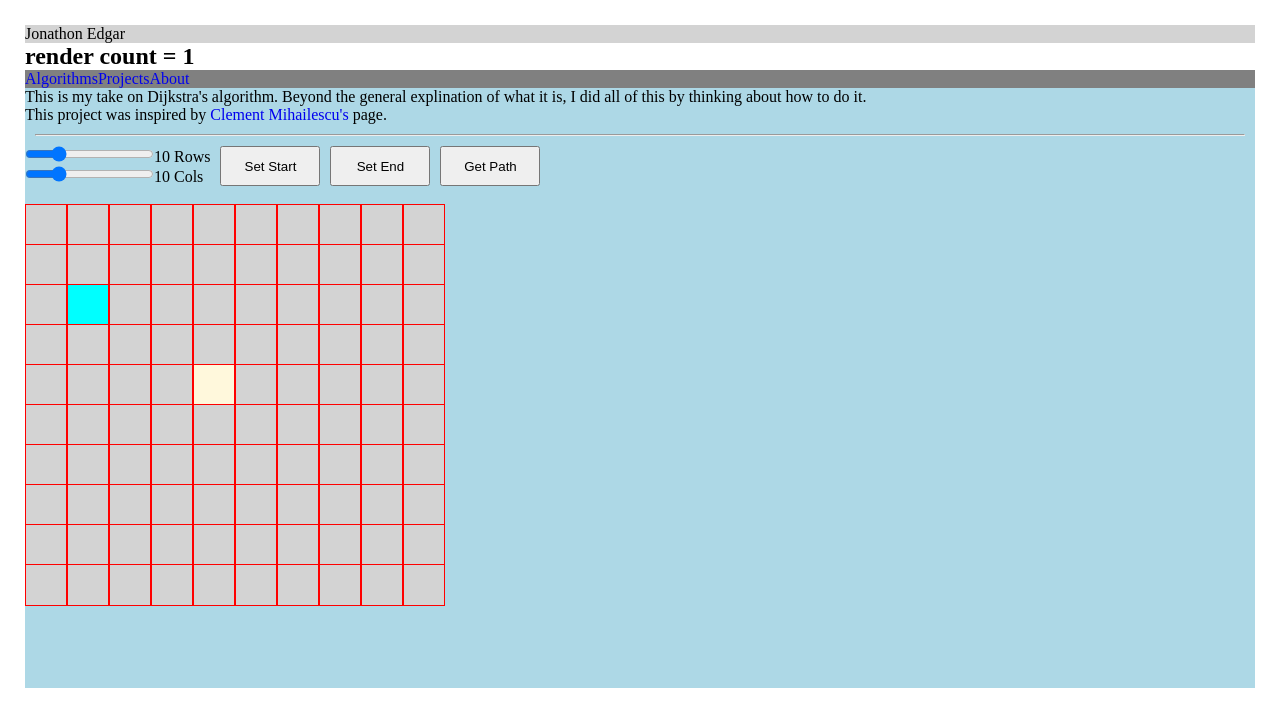
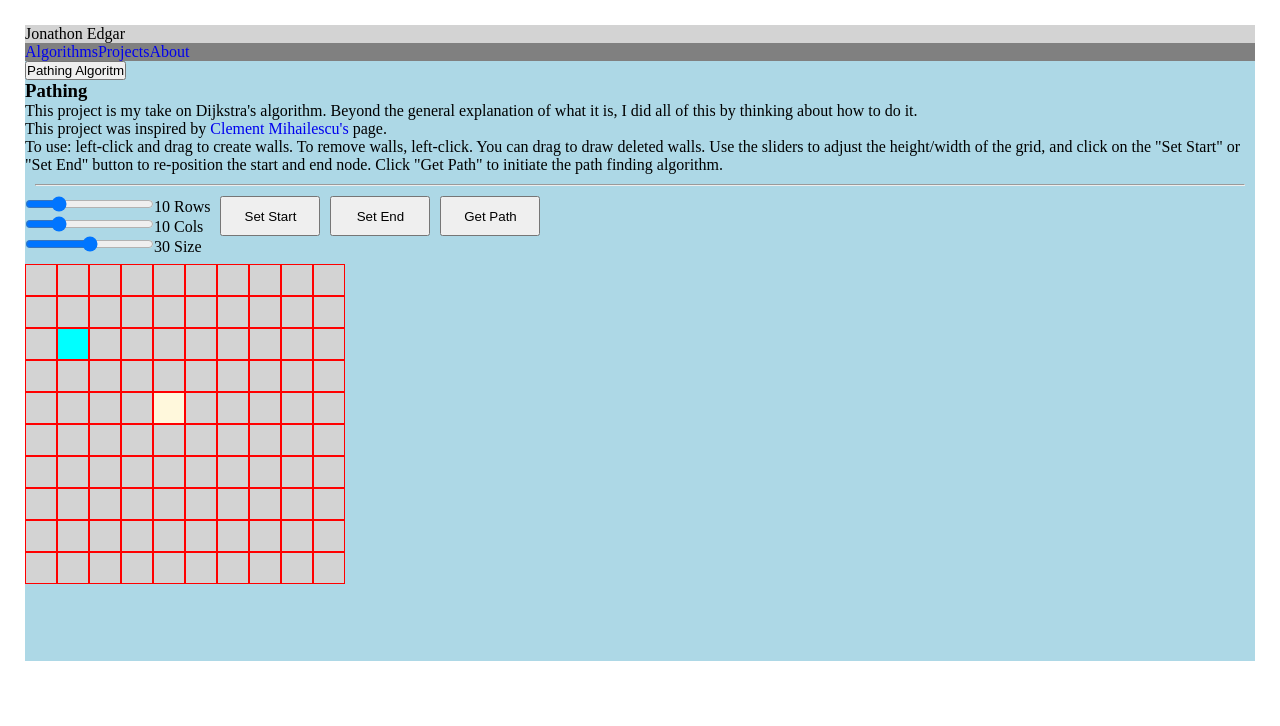
Before and after one commit to JPEdgar/Jon-Edgar.github.io, a React (Create React App) app: page / in a window 1280 px wide. Shown: the top 726 px of the page. Built offline with nearby package versions, Linux system fonts and the light colour scheme.

Commit message:
4/22/21, scaling works.  Still need to get reset done.  Now working on getting state to global state/context.

```diff
--- a/src/App.js
+++ b/src/App.js
@@ -1,4 +1,3 @@
-import { useEffect, useState } from "react";
 import { BrowserRouter as Router, Switch, Route, Link } from "react-router-dom";
 
 import Algos from "./pages/Algos.jsx";
@@ -8,15 +7,9 @@ import About from "./pages/About";
 import "./styles.css";
 
 export default function App() {
-  const [renderCount, setRenderCount] = useState(0);
-  useEffect(() => {
-    setRenderCount((curr) => curr + 1);
-  }, []);
-
   return (
     <>
       <header>Jonathon Edgar</header>
-      <h2>render count = {renderCount}</h2>
       <Router>
         <nav>
           <ul>
--- a/src/components/MyPath/MyPath.jsx
+++ b/src/components/MyPath/MyPath.jsx
@@ -9,8 +9,9 @@ export default function MyPath() {
   return (
     <div>
       <p>
-        This is my take on Dijkstra's algorithm. Beyond the general explination
-        of what it is, I did all of this by thinking about how to do it.
+        This project is my take on Dijkstra's algorithm. Beyond the general
+        explanation of what it is, I did all of this by thinking about how to do
+        it.
       </p>
       <p>
         This project was inspired by{" "}
@@ -23,6 +24,13 @@ export default function MyPath() {
         </a>{" "}
         page.
       </p>
+      <p>
+        To use: left-click and drag to create walls. To remove walls,
+        left-click. You can drag to draw deleted walls. Use the sliders to
+        adjust the height/width of the grid, and click on the "Set Start" or
+        "Set End" button to re-position the start and end node. Click "Get Path"
+        to initiate the path finding algorithm.
+      </p>
       <hr style={{ margin: "10px" }} />
       <GridProvider>
         <Grid />
--- a/src/components/MyPath/components/BuildGrid.jsx
+++ b/src/components/MyPath/components/BuildGrid.jsx
@@ -37,9 +37,9 @@ export default function BuildGrid(state) {
         was-visited={wasVisited.toString()}
         className={nodeClass}
         style={{
-          height: "40px",
-          width: "40px",
-          border: "1px solid red",
+          height: state.cellSize,
+          width: state.cellSize,
+          border: `${state.stroke}px solid red`,
         }}
       >
         {/* {col}, {row} */}
--- a/src/components/MyPath/components/Grid.jsx
+++ b/src/components/MyPath/components/Grid.jsx
@@ -15,11 +15,11 @@ export default function Grid() {
   const [start, setStart] = useState(false);
   const [end, setEnd] = useState(false);
   const [startAnim, setStartAnim] = useState(false);
-  const animDelay = 50;
+  const [disableUI, setDisableUI] = useState(false);
+  const animDelay = 30;
   let searchNode = [];
   let isSearching = false;
   let searchArray = [];
-  const [disableUI, setDisableUI] = useState(false);
 
   // const [mouseDown, setMouseDown] = useState(false); // To keep code organized for what is mine and what isn't, this is only a reference but defined below
   const [drawWall, setDrawWall] = useState(false);
@@ -28,7 +28,13 @@ export default function Grid() {
   useEffect(() => {
     setGrid(BuildGrid(state));
     // eslint-disable-next-line
-  }, [state.numRows, state.numCols, state.startPos, state.endPos]);
+  }, [
+    state.numRows,
+    state.numCols,
+    state.startPos,
+    state.endPos,
+    state.cellSize,
+  ]);
 
   // AnimatedSearchNodes()
   useEffect(() => {
@@ -290,11 +296,12 @@ export default function Grid() {
   return (
     <>
       <section style={{ display: "flex" }}>
-        <div>
+        <div style={{ height: "50px" }}>
           <SlideBar
             enable={disableUI}
             id={1}
             label="Rows"
+            min={4}
             max={30}
             value={state.numRows}
             callback={state.numRows}
@@ -303,9 +310,19 @@ export default function Grid() {
             enable={disableUI}
             id={2}
             label="Cols"
+            min={4}
             max={30}
             value={state.numCols}
             callback={state.numCols}
+          />
+          <SlideBar
+            enable={disableUI}
+            id={3}
+            label="Size"
+            min={20}
+            max={40}
+            value={state.cellSize}
+            callback={state.cellSize}
           />
         </div>
 
@@ -366,7 +383,6 @@ export default function Grid() {
               style={{
                 display: "flex",
                 flexDirection: "row",
-                height: "40px",
               }}
             >
               {rows.map((cell) => {
--- a/src/components/MyPath/components/GridSettings.jsx
+++ b/src/components/MyPath/components/GridSettings.jsx
@@ -2,6 +2,7 @@ export const GridDetails = {
   numRows: 10,
   numCols: 10,
   cellSize: 30,
+  stroke: 0.75,
 };
 
 export const StartNode = {
--- a/src/components/MyPath/components/SlideBar.jsx
+++ b/src/components/MyPath/components/SlideBar.jsx
@@ -4,13 +4,15 @@
 import React, { useContext } from "react";
 import { GridContext, ACTIONS } from "../contexts/GridContext";
 
-export default function SlideBar({ id, label, max, enable }) {
+export default function SlideBar({ id, label, min, max, enable }) {
   const [state, dispatch] = useContext(GridContext);
   const handleChange = (e) => {
     if (label === "Rows") {
       dispatch({ type: ACTIONS.GRID_ROWS_SET, payload: e.target.value });
     } else if (label === "Cols") {
       dispatch({ type: ACTIONS.GRID_COLS_SET, payload: e.target.value });
+    }else if (label === "Size") {
+      dispatch({ type: ACTIONS.CELL_SIZE, payload: e.target.value });
     }
   };
 
@@ -19,6 +21,8 @@ export default function SlideBar({ id, label, max, enable }) {
     item = state.numRows;
   } else if (label === "Cols") {
     item = state.numCols;
+  }else if (label === "Size") {
+    item = state.cellSize;
   }
 
   return (
@@ -29,7 +33,7 @@ export default function SlideBar({ id, label, max, enable }) {
           hidden={enable}
           id={`slider${id}`}
           type="range"
-          min={4}
+          min={min}
           max={max}
           value={item}
           step={1}
--- a/src/components/MyPath/contexts/GridContext.jsx
+++ b/src/components/MyPath/contexts/GridContext.jsx
@@ -6,15 +6,20 @@ export const GridContext = createContext();
 export const ACTIONS = {
   GRID_ROWS_SET: "grid-rows-set",
   GRID_COLS_SET: "grid-cols-set",
+  CELL_SIZE: "cell-size",
   SET_START: "set-start",
   SET_END: "set-end",
   RESET: "reset",
 };
 
 const initialState = {
+  // grid states
   numRows: GridDetails.numRows,
   numCols: GridDetails.numCols,
   cellSize: GridDetails.cellSize,
+  stroke: GridDetails.stroke,
+
+  // node states
   startPos: [StartNode.xLoc, StartNode.yLoc],
   endPos: [EndNode.xLoc, EndNode.yLoc],
 };
@@ -25,6 +30,12 @@ function reducer(state, action) {
       return { ...state, numRows: parseInt(action.payload) };
     case ACTIONS.GRID_COLS_SET:
       return { ...state, numCols: parseInt(action.payload) };
+    case ACTIONS.CELL_SIZE:
+      return {
+        ...state,
+        cellSize: parseInt(action.payload),
+        stroke: parseInt(action.payload) * 0.025,
+      };
     case ACTIONS.SET_START:
       // let element = document.getElementById(`${action.payload[0]}, ${action.payload[1]}`)
       // element.classList.add("testing2")
--- a/src/pages/About.jsx
+++ b/src/pages/About.jsx
@@ -1,9 +1,29 @@
-import React from 'react'
+import React from "react";
 
 export default function About() {
-    return (
-        <div className="projectBG">
-            About
-        </div>
-    )
+  return (
+    <div className="projectBG">
+      <p>
+        I'm a self-taught programmer with a Bachelor's degree in Entertainment
+        and Game Design. When the economy receded in 2008, I started my own
+        company focused on mobile game design and prototype development.
+        Unfortunately, the artists that agreed to work on the graphical assets
+        bailed, and the company went out of business before releasing any
+        titles.
+      </p>
+      <p>
+        With the closure of my company, I went on a programming hiatus. I picked
+        up programming once more in August 2020, relearning best practices and
+        getting back into the mindset of a once-aspiring programmer/developer.
+      </p>
+      <p>
+        My pastime includes writing novels. I'm a published author of multiple
+        books, and I'm building my website for professional use.
+      </p>
+      <p>Primary Language(s): JavaScript, HTML/CSS/SCSS</p>
+      <p>Technologies/Libraries: React, Unity</p>
+      <p>React Libraries: Router, Font-Awesome, Express, Axios</p>
+      <p>Ract Frameworks: Bootstrap, Bootstrap-Social, JSON Server</p>
+    </div>
+  );
 }
--- a/src/pages/Algos.jsx.jsx
+++ b/src/pages/Algos.jsx.jsx
@@ -1,26 +1,25 @@
-// import React, { useState } from "react";
+import React, { useState } from "react";
 
 import MyPath from "../components/MyPath/MyPath";
 
 export default function Algos() {
-  // const [algo, setAlgo] = useState("");
+  const [algo, setAlgo] = useState("Pathing");
 
-  // function handleClick(input) {
-  //   setAlgo(input);
-  // }
+  function handleClick(input) {
+    setAlgo(input);
+  }
 
-  // const handleComp = () => {
-  //   if (algo === "Pathing") {
-  //     return <MyPath />;
-  //   }
-  // };
+  const handleComp = () => {
+    if (algo === "Pathing") {
+      return <MyPath />;
+    }
+  };
 
   return (
     <div className="projectBG">
-      {/* <button onClick={() => handleClick("Pathing")}>Pathing Algoritm</button>
+      <button onClick={() => handleClick("Pathing")}>Pathing Algoritm</button>
       <h3>{algo}</h3>
-      {handleComp()} */}
-      <MyPath />
+      {handleComp()}
     </div>
   );
 }
--- a/src/pages/Projects.jsx
+++ b/src/pages/Projects.jsx
@@ -1,9 +1,24 @@
-import React from 'react'
+import React from "react";
 
 export default function Projects() {
-    return (
-        <div className="projectBG">
-            Projects
-        </div>
-    )
+  return (
+    <div className="projectBG">
+      <p>JPEdgar.com (in progress)</p>
+      <img alt="placeholder"></img>
+      <p>
+        JPEdgar.com is my author website. This project was designed initially
+        with templates from webs.com, but I've been working on redesigning this
+        project for front-end and back-end development.
+      </p>
+      <p>
+        This project utilizes front-end and back-end development with
+        authentication for blog control.
+      </p>
+      <p>
+        The website is written in Javascript using React, React Router, React
+        Bootstrap, Bootstrap Social, JSON server, font-awesome, and editor.js.
+      </p>
+      <p>GitHub link: https://github.com/JPEdgar/JPEdgar.com.git</p>
+    </div>
+  );
 }
```
